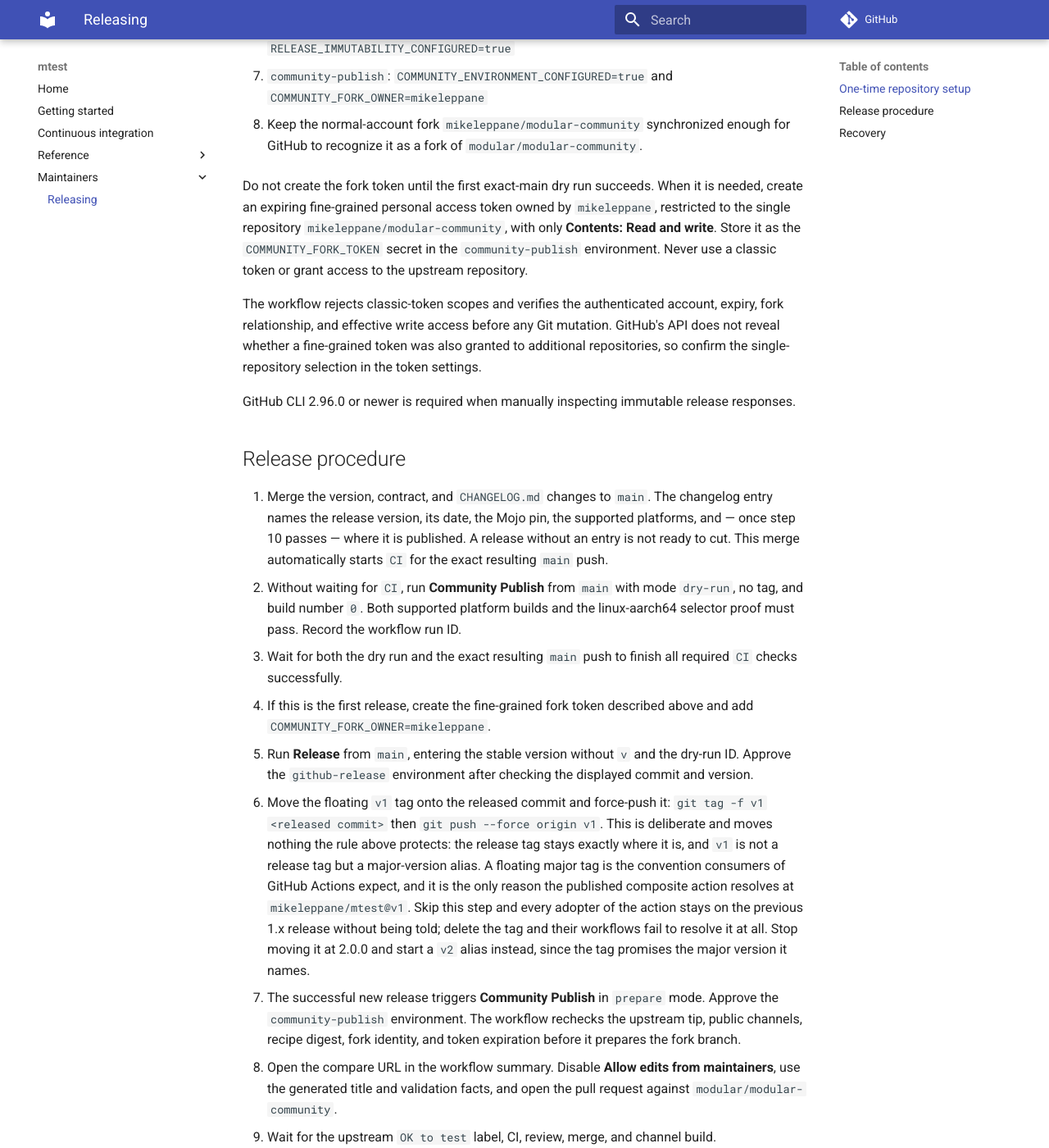
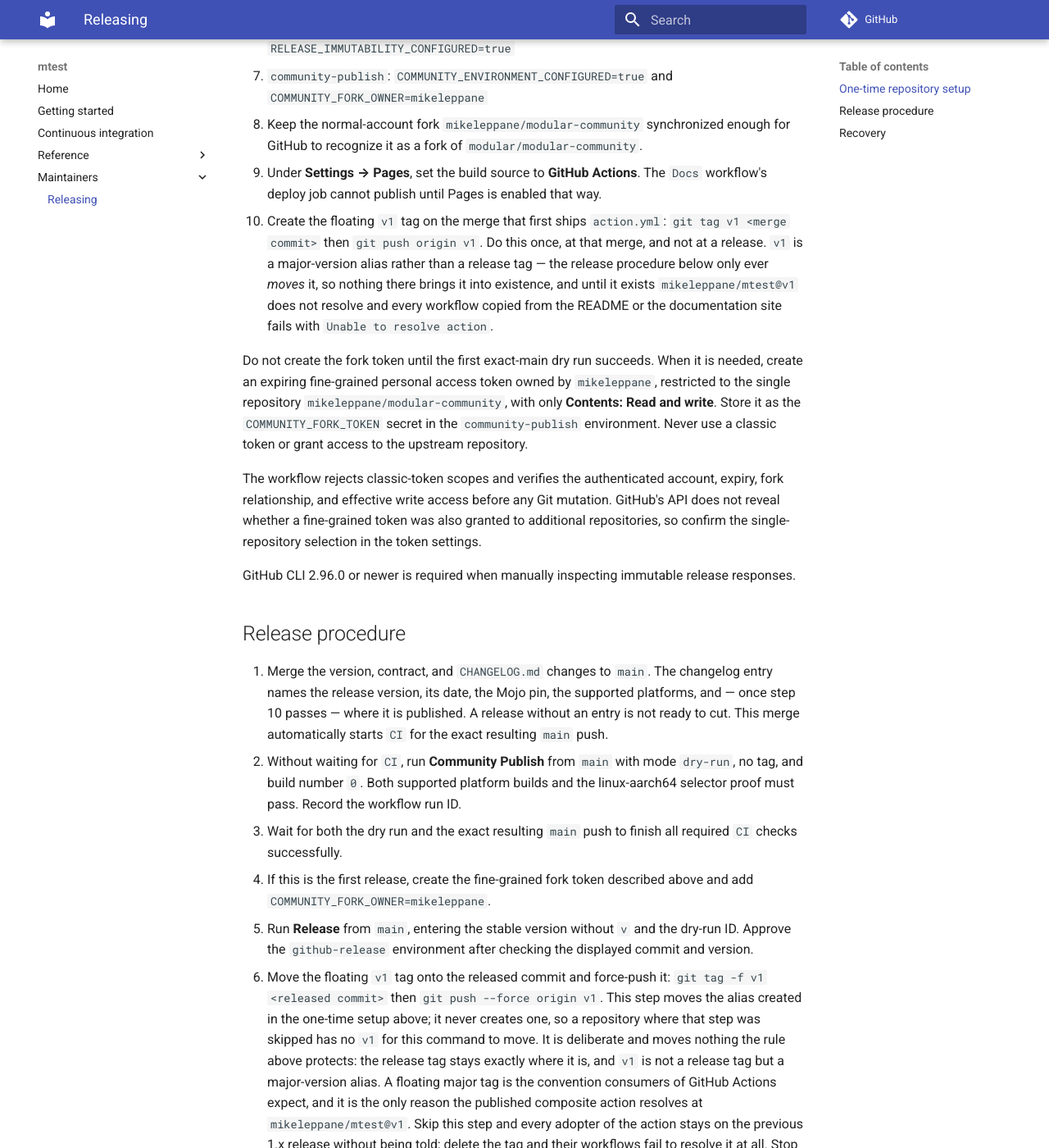
Before and after one commit to mikeleppane/mtest, an MkDocs documentation site: the page built from docs/releasing.md, in a window 1280 px wide and 1400 px high, scrolled down 597 px. Shown: the whole window at 82% size. Built offline with MkDocs 1.6.1 and Material for MkDocs 9.7.7, drawn with Linux system fonts in a browser that asks for light colours; comment, search, counter and statistics services are not loaded.

Commit message:
docs(docs): correct the release and site-build claims
"## Unreleased / Nothing yet." was false at this tip. A composite action a
consumer adopts with one `uses:` line and a published documentation site
are both user-visible additions since 1.0.0, and a reader deciding whether
to track main learns that from the changelog or nowhere. The entries say
what was added and what it is for, and claim nothing about how any of it
was gated.

`mikeleppane/mtest@v1` does not resolve: the only tag is `v1.0.0`, which
predates `action.yml` and does not contain it. The runbook's only mention
of `v1` moves it, inside a per-release procedure, which cannot bring into
existence a tag that has never existed -- so following the runbook exactly
leaves every reader who copies the published snippet with `Unable to
resolve action`. Creating it is now a one-time step, at the merge that
first ships the action, stated as the alias it is rather than a release
tag, and the move step says it moves what that step created. Enabling
Pages with GitHub Actions as the source joins the same list, because the
deploy job cannot publish until it is set.

`build_site.py` claimed the pinned versions make the published site "a
property of the tree rather than of the day". Only mkdocs and its theme are
pinned; their transitive dependencies resolve fresh, and the `uv` resolving
them is pinned in the hosted job and unpinned locally. The claim is now
what the pin actually supports: the same renderer, not the same bytes.
Softened rather than made true, because pinning the rest would mean
committing a lock file for a tool the product does not build against.

```diff
--- a/docs/releasing.md
+++ b/docs/releasing.md
@@ -27,6 +27,15 @@ Never delete or move a published tag to recover from a failed run.
 6. Keep the normal-account fork
    `mikeleppane/modular-community` synchronized enough for GitHub to recognize
    it as a fork of `modular/modular-community`.
+7. Under **Settings → Pages**, set the build source to **GitHub Actions**. The
+   `Docs` workflow's deploy job cannot publish until Pages is enabled that way.
+8. Create the floating `v1` tag on the merge that first ships `action.yml`:
+   `git tag v1 <merge commit>` then `git push origin v1`. Do this once, at that
+   merge, and not at a release. `v1` is a major-version alias rather than a
+   release tag — the release procedure below only ever *moves* it, so nothing
+   there brings it into existence, and until it exists `mikeleppane/mtest@v1`
+   does not resolve and every workflow copied from the README or the
+   documentation site fails with `Unable to resolve action`.
 
 Do not create the fork token until the first exact-main dry run succeeds. When
 it is needed, create an expiring fine-grained personal access token owned by
@@ -64,9 +73,12 @@ release responses.
    displayed commit and version.
 6. Move the floating `v1` tag onto the released commit and force-push it:
    `git tag -f v1 <released commit>` then `git push --force origin v1`. This
-   is deliberate and moves nothing the rule above protects: the release tag
-   stays exactly where it is, and `v1` is not a release tag but a
-   major-version alias. A floating major tag is the convention
+   step moves the alias created in the one-time setup above; it never creates
+   one, so a repository where that step was skipped has no `v1` for this
+   command to move. It is deliberate and moves nothing the rule above
+   protects: the release tag stays exactly where it is, and `v1` is not a
+   release tag but a major-version alias. A floating major tag is the
+   convention
    consumers of GitHub Actions expect, and it is the only reason the published
    composite action resolves at `mikeleppane/mtest@v1`. Skip this step and
    every adopter of the action stays on the previous 1.x release without being
```
Also changed, not shown: CHANGELOG.md (+21 -1 lines), scripts/docs/build_site.py (+7 -4 lines).
